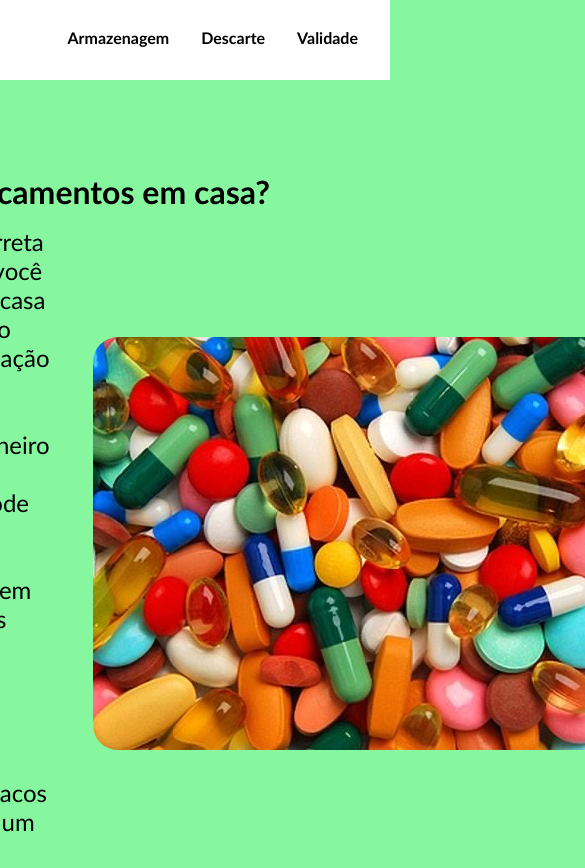
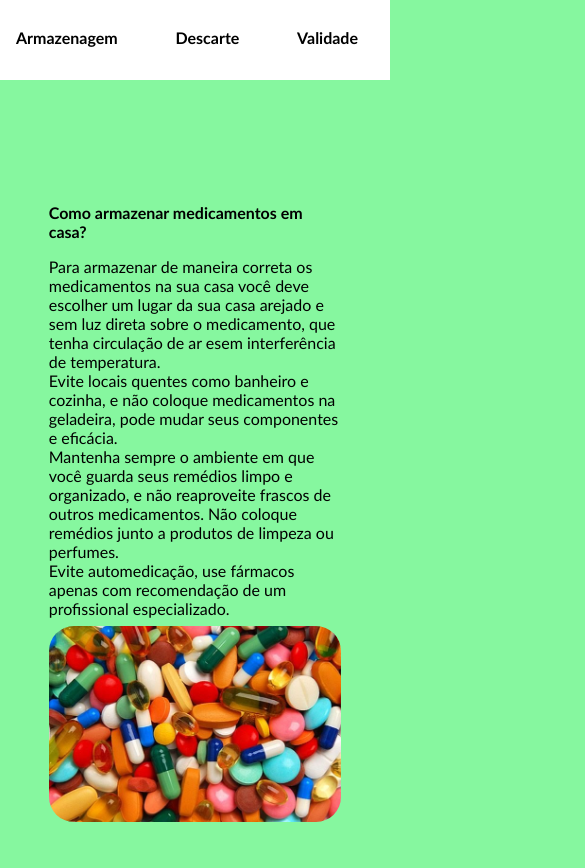
Before and after one commit to pedrolzoliveira/site-alana, a website: page src/index.html in a window 390 px wide. Shown: the top 868 px of the page, 585 px wide, since content can reach past the window. Drawn offline with Linux system fonts and the light colour scheme.

Commit message:
feat: making bobile friendlier

```diff
--- a/src/index.html
+++ b/src/index.html
@@ -4,10 +4,13 @@
     <meta charset="UTF-8">
     <meta http-equiv="X-UA-Compatible" content="IE=edge">
     <meta name="viewport" content="width=device-width, initial-scale=1.0">
-    <title>Document</title>
+    <title>Informativo Medicamentos</title>
 </head>
 
 <style>
+
+
+
 
     html {
         scroll-behavior: smooth;
@@ -23,7 +26,7 @@
         position: sticky;
         top: 0;
         left: 0;
-        width: 100%;
+        width: 100vw;
         height: 80px;
         background-color: rgb(255, 255, 255);
 
@@ -63,6 +66,7 @@
         width: 75%;
 
         display: flex;
+
         justify-content: center;
         align-items: center;
         height: 100vh;
@@ -76,6 +80,7 @@
     section div.content {
         padding-top: 16px;
         font-size: x-large;
+
         display: flex;
         justify-content: center;
         align-items: center;
@@ -99,6 +104,47 @@
         width: 75%;
         height: 2px;
         border-radius: 25px;
+    }
+
+
+    @media (max-width: 600px) {
+
+
+        header {
+            height: 80px;
+        }
+
+        header div ul {
+            display: flex;
+            align-items: center;
+            justify-content: space-between;
+
+        }
+
+        img {
+            width: 100%;
+            height: auto;
+        }
+
+        img:nth-child(odd) {
+            margin-top: 8px;
+        }
+
+        img {
+            margin-bottom: 8px;
+        }
+
+
+
+        section h1 {
+            font-size: medium;
+        }
+
+
+        section div.content {
+            flex-direction: column;
+            font-size: medium;
+        }
     }
 
 </style>
```
